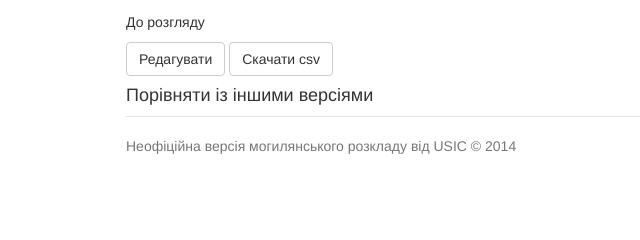
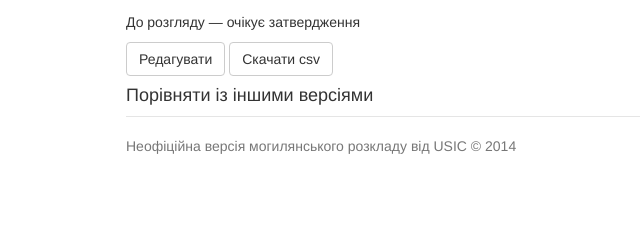
Before and after one commit to troyand/timetable_nonrel, a Django app: template timetable/templates/version.html in a window 1280 px wide. Shown: the part 191-431 px from the top of the page, without its empty margins (164-804 px from the left). Run offline with Django 3.2, Linux system fonts and the light colour scheme; the template is opened without the code that fills it, so the values that code supplies are empty; parts of the project's set-up code (start-up, migrations or seed data) failed here and were passed over; some libraries are stand-ins or nearby versions.

Commit message:
pending clarification

```diff
--- a/timetable/templates/version.html
+++ b/timetable/templates/version.html
@@ -12,7 +12,7 @@
 {% if version.approver %}
 <p>Затверджено {{ version.approve_date }}, {{ version.approver }}</p>
 {% else %}
-<p>До розгляду</p>
+<p>До розгляду — очікує затвердження</p>
 {% endif %}
 {% if version.remark %}
 <blockquote><p>{{ version.remark }}</p></blockquote>
```
